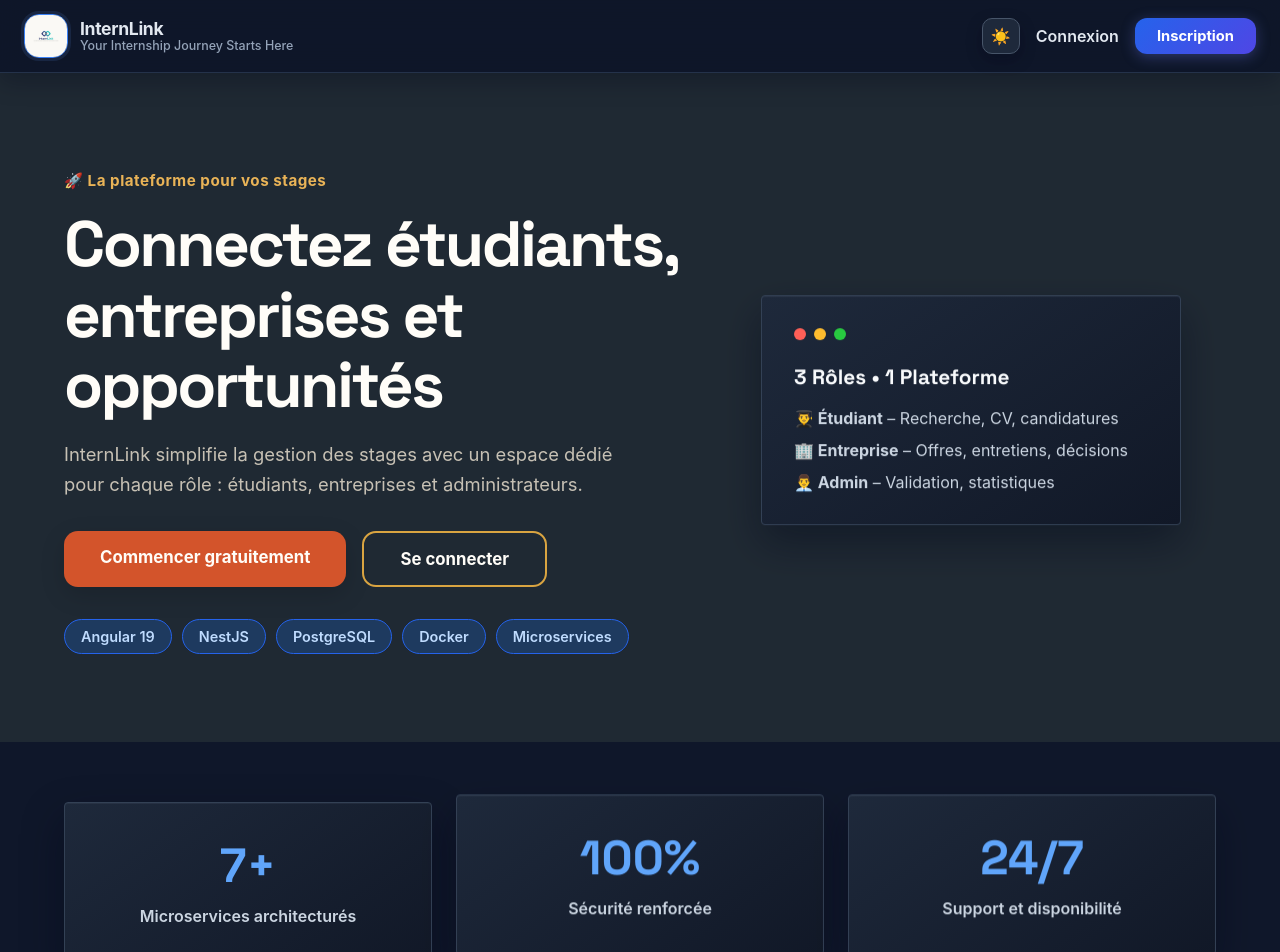
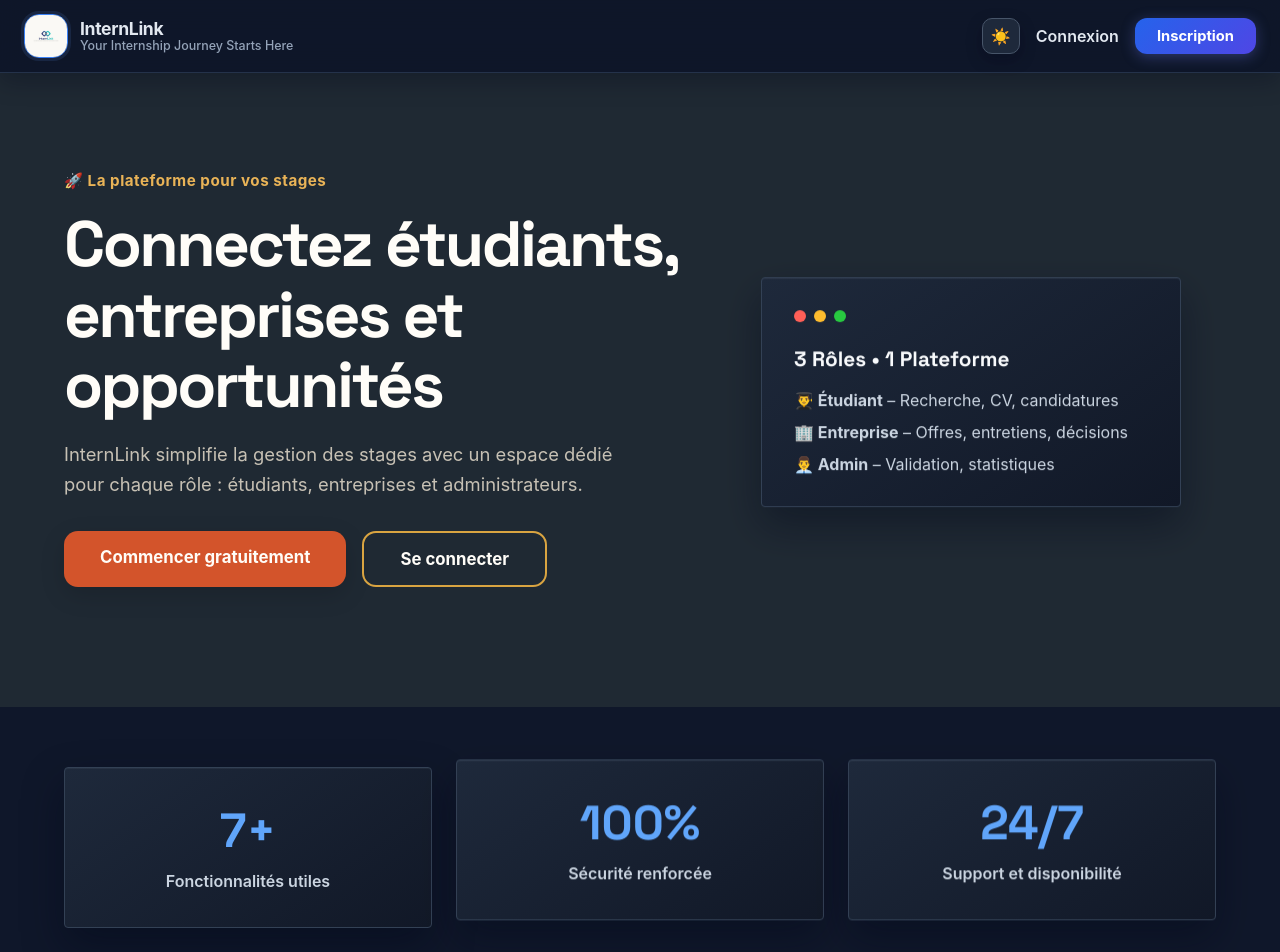
Before and after one commit to krayem1234/interlink, an Angular app in the folder frontend/: page / in a window 1280 px wide. Shown: the top 952 px of the page. Built offline with nearby package versions, Linux system fonts and the light colour scheme.

Commit message:
chore: remove internal technical details from client UI

```diff
--- a/frontend/src/app/pages/dashboard.page.html
+++ b/frontend/src/app/pages/dashboard.page.html
@@ -79,7 +79,7 @@
       <div class="info-card">
         <div class="card-icon">📅</div>
         <div class="card-content">
-          <p class="card-label">Semaine 5</p>
+          <p class="card-label">Espace entreprise</p>
           <h2>Gestion des Offres</h2>
           <p>Fonctionnalités disponibles !</p>
         </div>
--- a/frontend/src/app/pages/home.page.html
+++ b/frontend/src/app/pages/home.page.html
@@ -12,14 +12,6 @@
         <div class="hero-actions">
           <a class="btn btn-primary btn-large" routerLink="/signup">Commencer gratuitement</a>
           <a class="btn btn-outline btn-large" routerLink="/signin">Se connecter</a>
-        </div>
-
-        <div class="tech-tags">
-          <span class="tag">Angular 19</span>
-          <span class="tag">NestJS</span>
-          <span class="tag">PostgreSQL</span>
-          <span class="tag">Docker</span>
-          <span class="tag">Microservices</span>
         </div>
       </div>
 
@@ -47,7 +39,7 @@
     <div class="container">
       <div class="stat-card">
         <h3>7+</h3>
-        <p>Microservices architecturés</p>
+        <p>Fonctionnalités utiles</p>
       </div>
       <div class="stat-card">
         <h3>100%</h3>
--- a/frontend/src/app/pages/home.page.ts
+++ b/frontend/src/app/pages/home.page.ts
@@ -11,15 +11,7 @@ import { RouterLink } from '@angular/router';
   styleUrl: './home.page.scss'
 })
 export class HomePage {
-  readonly services = [
-    'Auth MS',
-    'Student MS',
-    'Company MS',
-    'Offer MS',
-    'Application MS',
-    'Messaging MS',
-    'Notification MS'
-  ];
+
 
   readonly highlights = [
     {
```
Also changed, not shown: frontend/src/app/pages/week7.page.ts (+1 -1 lines).
